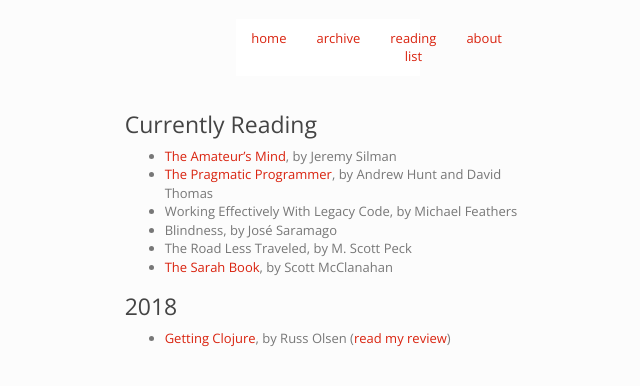
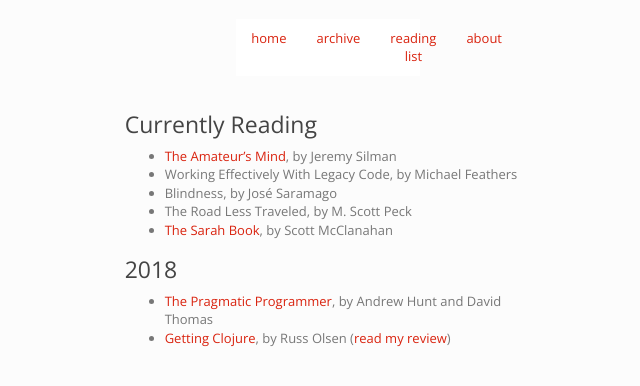
Before and after one commit to imtayadeway/imtayadeway.github.io, a Jekyll site: the page built from reading-list/index.md, in a window 1280 px wide. Shown: the top 386 px of the page, without its empty margins (312-952 px from the left). Built offline with Jekyll 4.4.1, drawn with Linux system fonts in a browser that asks for light colours; part of the change alters nothing that is shown.

```diff
--- a/reading-list/index.md
+++ b/reading-list/index.md
@@ -6,7 +6,6 @@ title: Archive
 ### Currently Reading
 
 - [The Amateur's Mind][the amateur's mind], by Jeremy Silman
-- [The Pragmatic Programmer][the pragmatic programmer], by Andrew Hunt and David Thomas
 - Working Effectively With Legacy Code, by Michael Feathers
 - Blindness, by José Saramago
 - The Road Less Traveled, by M. Scott Peck
@@ -14,6 +13,7 @@ title: Archive
 
 ### 2018
 
+- [The Pragmatic Programmer][the pragmatic programmer], by Andrew Hunt and David Thomas
 - [Getting Clojure][getting clojure], by Russ Olsen ([read my review][getting clojure review])
 
 [getting clojure review]: {{ site.base_url }}{% post_url 2018-02-19-getting-clojure-review %}
```
